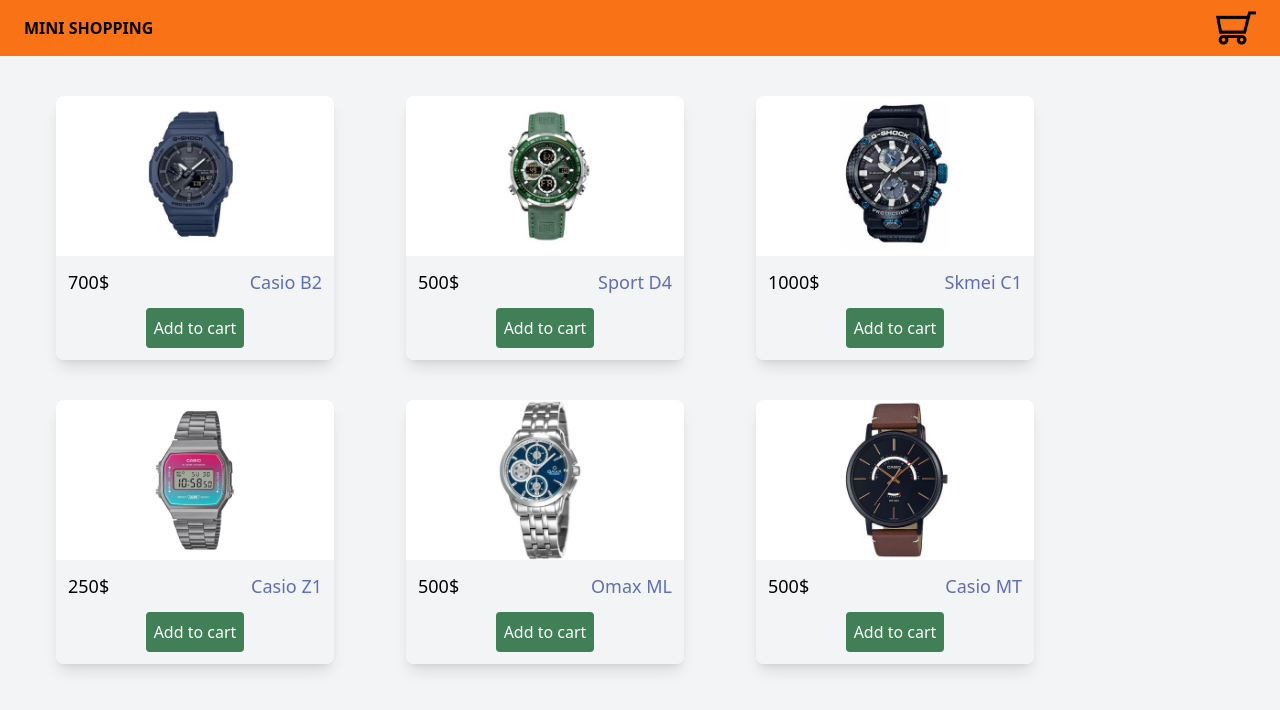
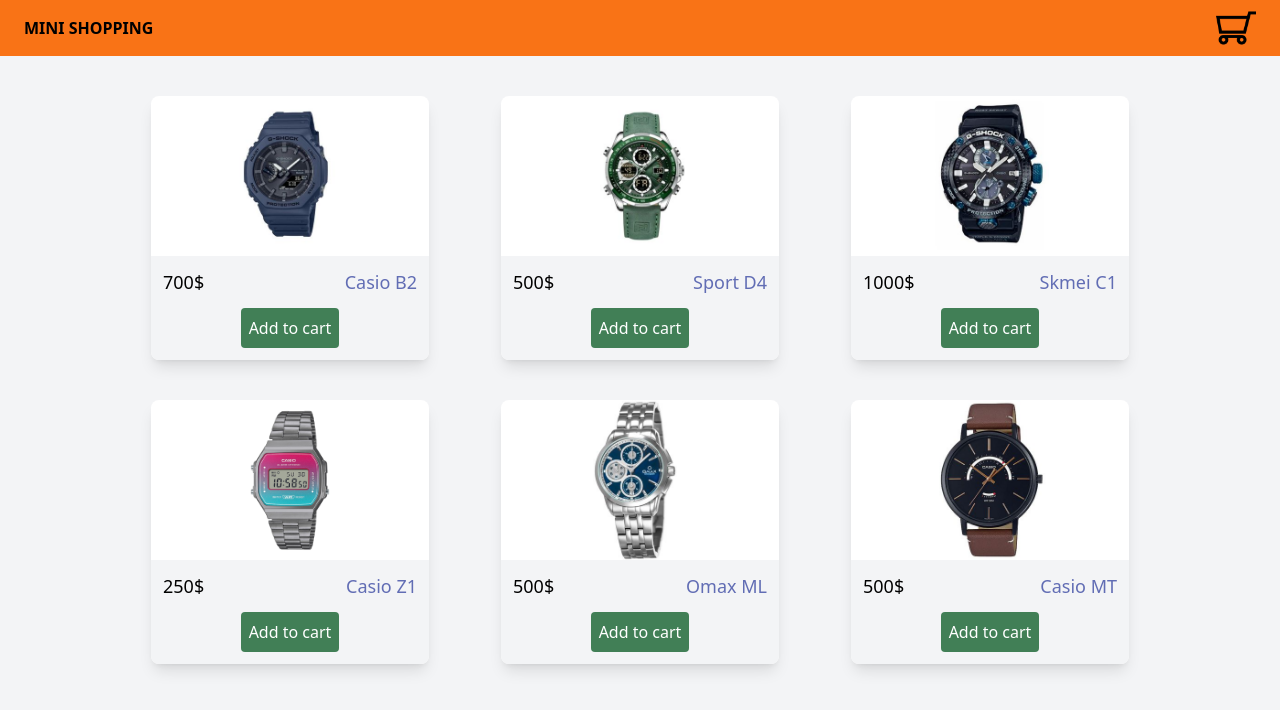
Before and after one commit to fezebr/mini-shop, a Vue app: page / in a window 1280 px wide. Shown: the top 710 px of the page. Built offline with nearby package versions, Linux system fonts and the light colour scheme.

Commit message:
feat: centralize product list

```diff
--- a/src/App.vue
+++ b/src/App.vue
@@ -1,7 +1,7 @@
 <template>
   <div>
     <NavBar />
-    <div class="p-5 flex flex-wrap">
+    <div class="p-5 flex flex-wrap justify-center">
       <div
         v-for="product in productList"
         :key="product.id"
```
